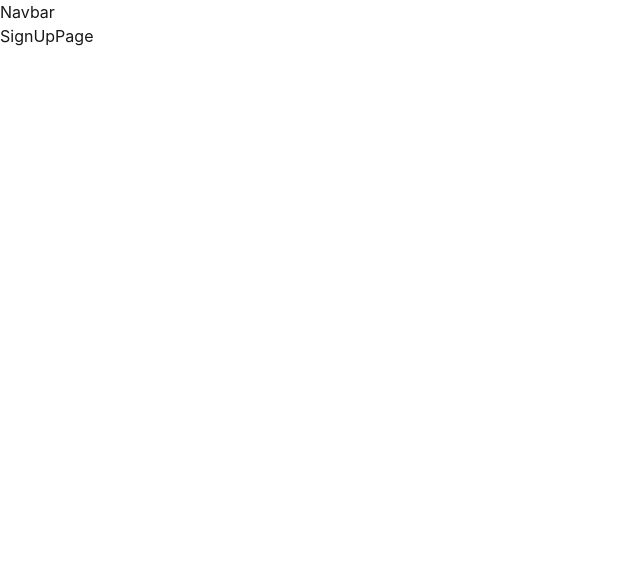
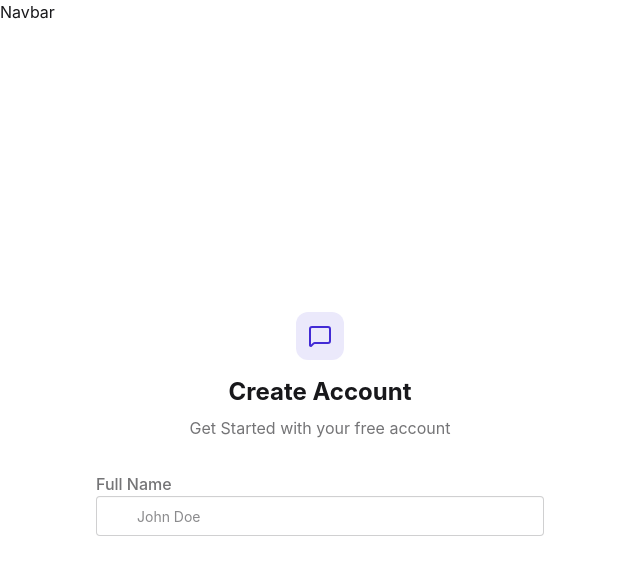
Before and after one commit to PaulEmmanuel8888/Relay, a React app in the folder frontend/: page /signup in a window 1280 px wide. Shown: the top 574 px of the page, without its empty margins (0-640 px from the left). Built offline with nearby package versions, Linux system fonts and the light colour scheme; no server answers; the HTML template or start-up script is replaced by a standard one.

Commit message:
Add form to SignUpPage

```diff
--- a/frontend/src/pages/SignUpPage.jsx
+++ b/frontend/src/pages/SignUpPage.jsx
@@ -1,5 +1,65 @@
+import { useState } from "react";
+import { useAuthStore } from "../store/useAuthStore";
+import { MessageSquare, User } from "lucide-react";
+
 const SignUpPage = () => {
-  return <div>SignUpPage</div>;
+  const [showPassword, setShowPassword] = useState(false);
+  const [formData, setFormData] = useState({
+    fullName: "",
+    email: "",
+    password: "",
+  });
+
+  const { signup, isSigningUp } = useAuthStore();
+
+  const validateForm = (data) => {};
+  const handleSubmit = (e) => {
+    e.preventDefault();
+  };
+
+  return (
+    <div className="min-h-screen grid lg:grid-cols-2">
+      {/* Left Side */}
+
+      <div className="flex flex-col justify-center items-center p-6 sm:p-12">
+        <div className="w-full max-w-md space-y-8">
+          {/* Logo */}
+          <div className="text-center mb-8">
+            <div className="flex flex-col items-center gap-2 group">
+              <div className="size-12 rounded-xl bg-primary/10 flex items-center justify-center group-hover:bg-primary/20 transition-colors">
+                <MessageSquare className="size-6 text-primary" />
+              </div>
+              <h1 className="text-2xl font-bold mt-2">Create Account</h1>
+              <p className="text-base-content/60">
+                Get Started with your free account
+              </p>
+            </div>
+          </div>
+          <form onSubmit={handleSubmit} className="space-y-6">
+            <div className="form-control">
+              <label className="label">
+                <span className="label-text font-medium">Full Name</span>
+              </label>
+              <div className="relative">
+                <div className="absolute inset-y-0 left-0 pl-3 flex items-center pointer-events-none">
+                  <User className="size-5 text-base-content/40" />
+                </div>
+                <input
+                  type="text"
+                  className={`input input-bordered w-full pl-10`}
+                  placeholder="John Doe"
+                  value={formData.fullName}
+                  onChange={(e) =>
+                    setFormData({ ...formData, fullName: e.target.value })
+                  }
+                />
+              </div>
+            </div>
+          </form>
+        </div>
+      </div>
+    </div>
+  );
 };
 
 export default SignUpPage;
--- a/frontend/src/store/useAuthStore.js
+++ b/frontend/src/store/useAuthStore.js
@@ -19,4 +19,5 @@
       set({ isCheckingAuth: false });
     }
   },
+  signup: async (data) => {},
 }));
```
